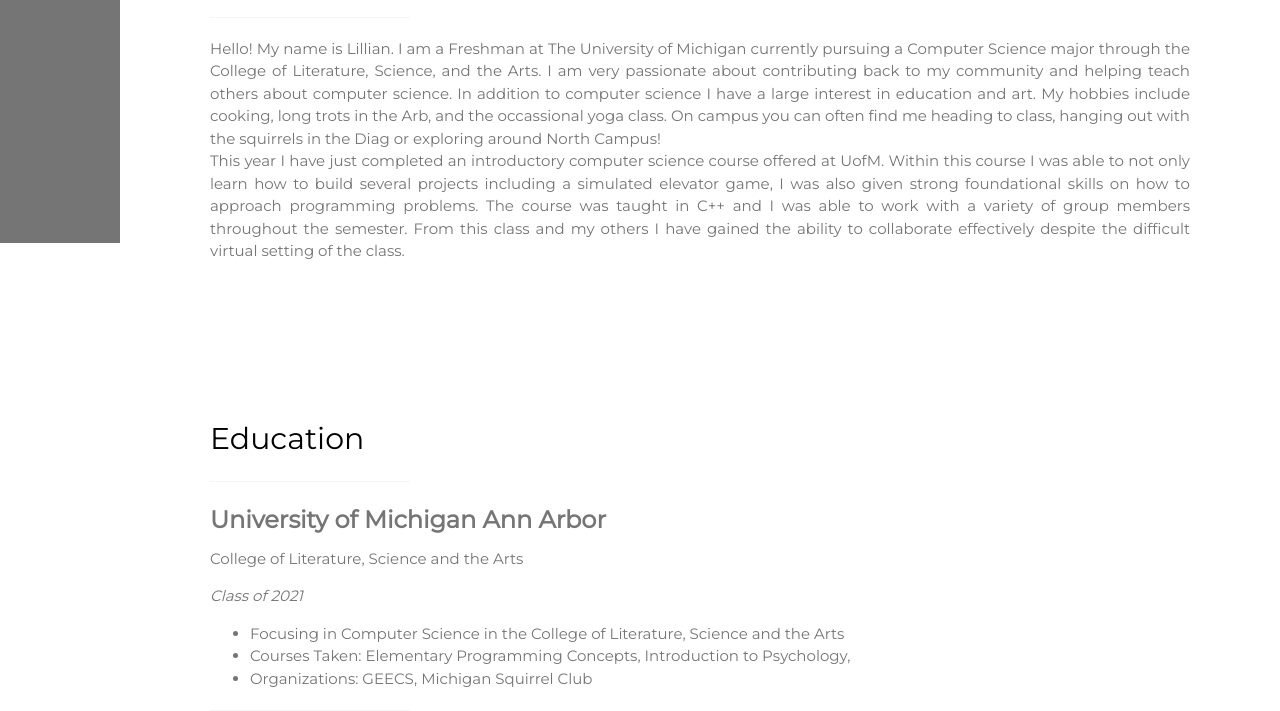
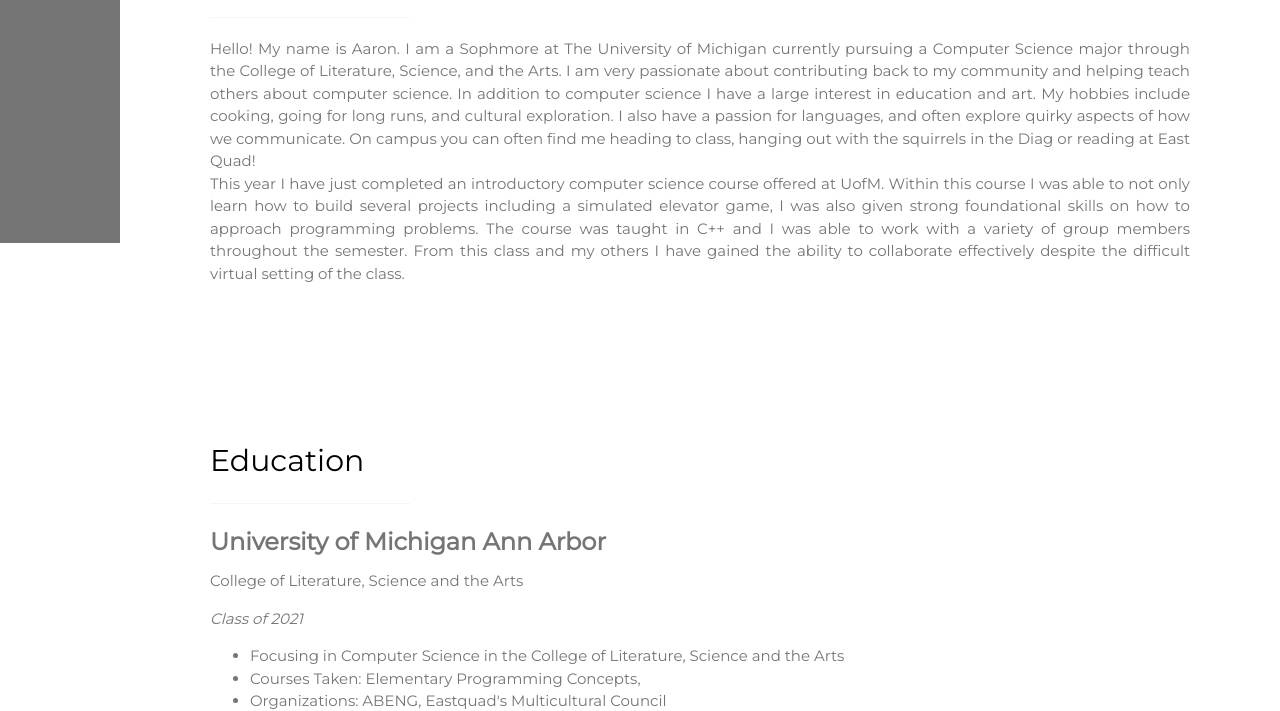
Before and after one commit to milaaron/milaaron.github.io, a plain HTML site: page index.html in a window 1280 px wide. Shown: the part 557-1268 px from the top of the page. Drawn offline with nearby package versions, Linux system fonts and the light colour scheme.

Commit message:
Changed name and added some personal information

```diff
--- a/index.html
+++ b/index.html
@@ -67,7 +67,7 @@
     <h2 class="w3-text-black">About Me</h2>
     <hr style="width:200px" class="w3-opacity">
     <!-- EDIT THIS SECTION TO CHANGE YOUR ABOUT ME -->
-    <p> Hello! My name is Lillian. I am a Freshman at The University of Michigan currently pursuing a Computer Science major through the College of Literature, Science, and the Arts. I am very passionate about contributing back to my community and helping teach others about computer science. In addition to computer science I have a large interest in education and art. My hobbies include cooking, long trots in the Arb, and the occassional yoga class. On campus you can often find me heading to class, hanging out with the squirrels in the Diag or exploring around North Campus!
+    <p> Hello! My name is Aaron. I am a Sophmore at The University of Michigan currently pursuing a Computer Science major through the College of Literature, Science, and the Arts. I am very passionate about contributing back to my community and helping teach others about computer science. In addition to computer science I have a large interest in education and art. My hobbies include cooking, going for long runs, and cultural exploration.  I also have a passion for languages, and often explore quirky aspects of how we communicate. On campus you can often find me heading to class, hanging out with the squirrels in the Diag or reading at East Quad!
     <br />
     This year I have just completed an introductory computer science course offered at UofM. Within this course  I was able to not only learn how to build several projects including a simulated elevator game, I was also given strong foundational skills on how to approach programming problems. The course was taught in C++ and I was able to work with a variety of group members throughout the semester. From this class and my others I have gained the ability to collaborate effectively despite the difficult virtual setting of the class.
     </p>
@@ -85,8 +85,8 @@
     <p><i>Class of 2021</i></p>
     <ul>
       <li>Focusing in Computer Science in the College of Literature, Science and the Arts</li>
-      <li>Courses Taken: Elementary Programming Concepts, Introduction to Psychology, </li>
-      <li>Organizations: GEECS, Michigan Squirrel Club</li>
+      <li>Courses Taken: Elementary Programming Concepts, </li>
+      <li>Organizations: ABENG, Eastquad's Multicultural Council</li>
     </ul>
     <hr style="width:200px" class="w3-opacity">
     <!-- EDIT THIS SECTION TO CHANGE YOUR High School Info-->
```
Also changed, not shown: 1 other file.
